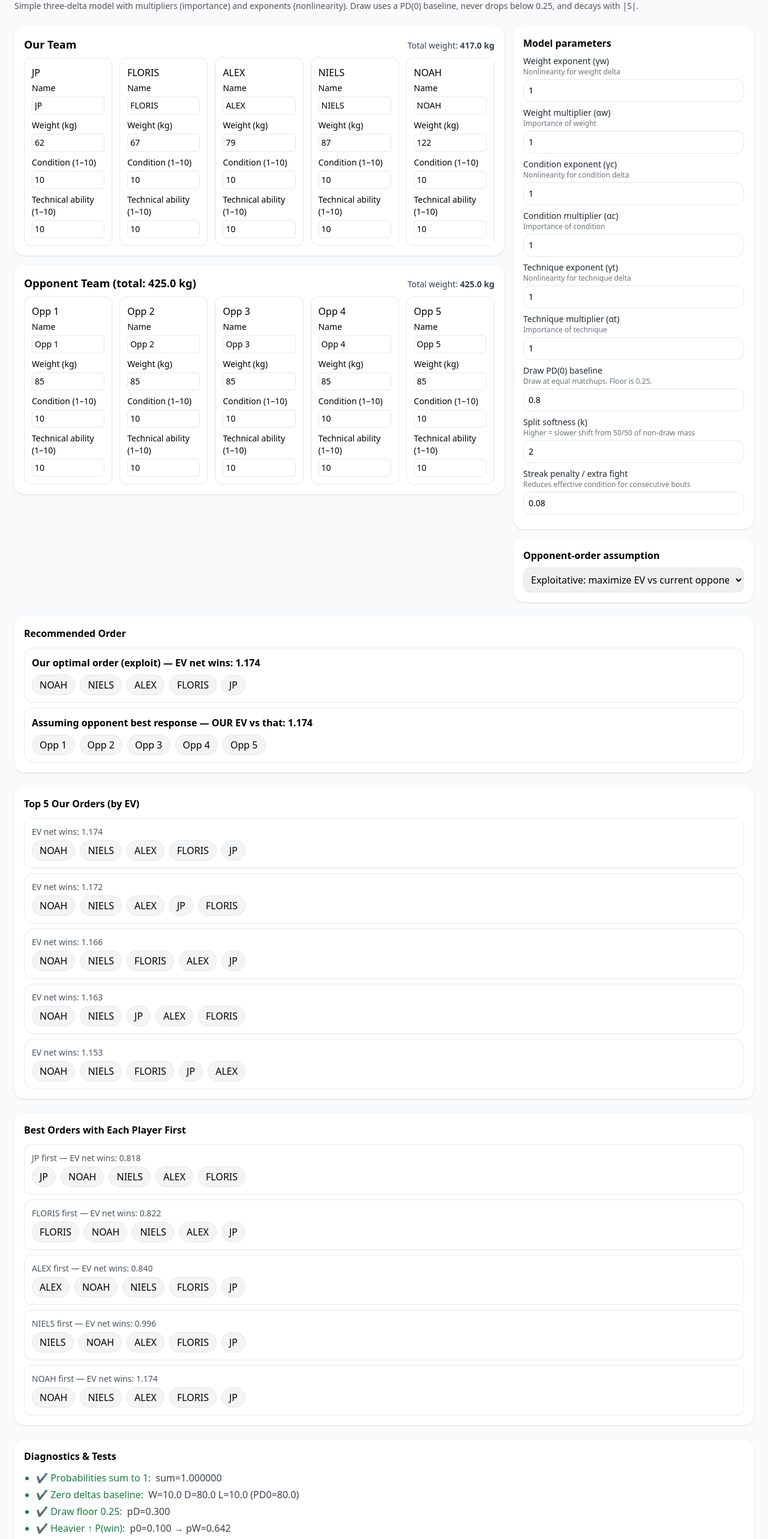
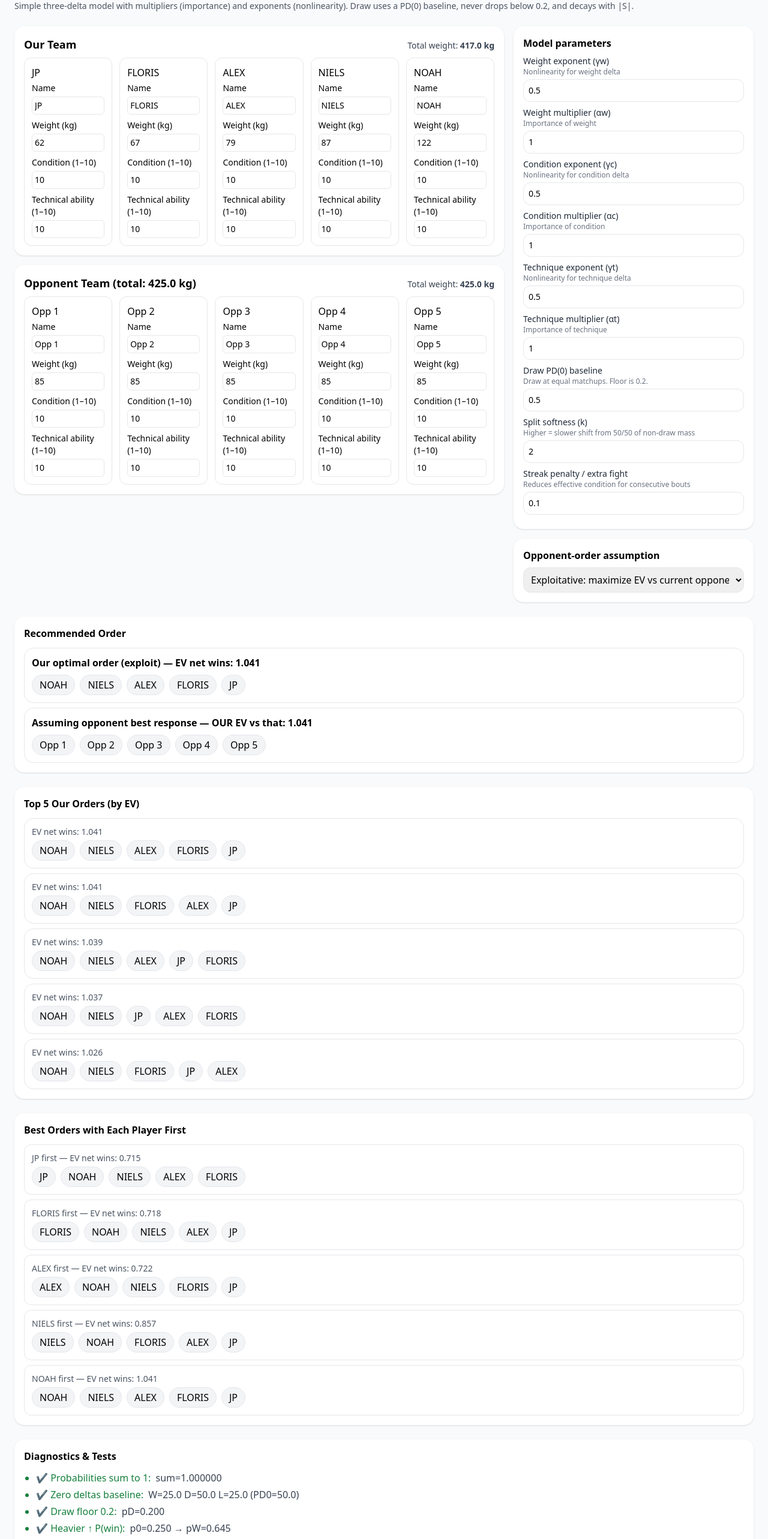
Before and after one commit to JPchomp/quintet-optimizer, a React (Vite) app: page / in a window 1280 px wide. Shown: the part 80-2646 px from the top of the page at 60% size. Built offline with nearby package versions, Linux system fonts and the light colour scheme.

Commit message:
changed initial setup gammas

```diff
--- a/src/App.jsx
+++ b/src/App.jsx
@@ -7,7 +7,7 @@ import React, { useMemo, useState } from "react";
  * Probability model: three deltas (weight, condition, technique).
  * Each delta has its own exponent (nonlinearity) and multiplier (importance).
  * No per-factor scales; the multipliers set relative importance directly.
- * Draw probability PD is bounded with a floor of 0.25 and PD(0) = user-set PD0.
+ * Draw probability PD is bounded with a floor of 0.2 and PD(0) = user-set PD0.
  * PD decays with |S| via a fixed tanh curve (no extra params).
  * Winner-stays fatigue reduces CONDITION only before computing its delta.
  */
@@ -167,9 +167,9 @@ function probabilityModel(a, b, params, streakA = 1, streakB = 1) {
   const S = Sw + Sc + St; // sign favors A when positive
   const A = Math.abs(S);
 
-  // Draw probability: floor 0.25, baseline PD0 at S=0, decay with |S| via tanh
-  const PD0 = clamp(params.drawBase0, 0.25, 0.95); // keep sane
-  const PD = Math.max(0.25, PD0 - 0.5 * Math.tanh(A));
+  // Draw probability: floor 0.2, baseline PD0 at S=0, decay with |S| via tanh
+  const PD0 = clamp(params.drawBase0, 0.2, 0.95); // keep sane
+  const PD = Math.max(0.2, PD0 - 0.5 * Math.tanh(A));
   const M = 1 - PD;
 
   // Split remaining mass with softness k, h in [0, 0.5)
@@ -299,18 +299,18 @@ export default function App() {
   const [oppTeam, setOppTeam] = useState(defaultTeamOthers("Opp"));
 
   // Model knobs — multipliers and exponents only; PD0 for draws; split softness; fatigue
-  const [wGamma, setWGamma] = useState(1.0);
+  const [wGamma, setWGamma] = useState(0.5);
+  const [cGamma, setCGamma] = useState(0.5);
+  const [tGamma, setTGamma] = useState(0.5);
+
+  //
   const [wAlpha, setWAlpha] = useState(1.0);
-
-  const [cGamma, setCGamma] = useState(1.0);
   const [cAlpha, setCAlpha] = useState(1.0);
-
-  const [tGamma, setTGamma] = useState(1.0);
   const [tAlpha, setTAlpha] = useState(1.0);
 
-  const [drawBase0, setDrawBase0] = useState(0.80); // PD(0)
+  const [drawBase0, setDrawBase0] = useState(0.50); // PD(0)
   const [splitK, setSplitK] = useState(2.0);        // softness for win/loss split
-  const [streakPenalty, setStreakPenalty] = useState(0.08); // per extra consecutive fight
+  const [streakPenalty, setStreakPenalty] = useState(0.1); // per extra consecutive fight
   const [mode, setMode] = useState("exploit");
 
   const params = { wGamma, wAlpha, cGamma, cAlpha, tGamma, tAlpha, drawBase0, splitK, streakPenalty };
@@ -409,17 +409,17 @@ export default function App() {
       const a = { weight: 90, condition: 5, tech: 5 };
       const b = { weight: 90, condition: 5, tech: 5 };
       const { pWin, pDraw, pLose } = probabilityModel(a, b, params, 1, 1);
-      const PD0 = clamp(drawBase0, 0.25, 0.95);
+      const PD0 = clamp(drawBase0, 0.2, 0.95);
       const target = (1 - PD0) / 2;
       tests.push({ name: "Zero deltas baseline", passed: Math.abs(pDraw - PD0) < 1e-6 && Math.abs(pWin - target) < 1e-3, info: `W=${(pWin*100).toFixed(1)} D=${(pDraw*100).toFixed(1)} L=${(pLose*100).toFixed(1)} (PD0=${(PD0*100).toFixed(1)})` });
     }
 
-    // Draw never below 0.25
+    // Draw never below 0.2
     {
       const a = { weight: 140, condition: 10, tech: 10 };
       const b = { weight: 60,  condition: 1,  tech: 1 };
       const { pDraw } = probabilityModel(a, b, params, 1, 1);
-      tests.push({ name: "Draw floor 0.25", passed: pDraw >= 0.25 - 1e-9, info: `pD=${pDraw.toFixed(3)}` });
+      tests.push({ name: "Draw floor 0.2", passed: pDraw >= 0.2 - 1e-9, info: `pD=${pDraw.toFixed(3)}` });
     }
 
     // Monotonicity checks
@@ -471,7 +471,7 @@ export default function App() {
     <div className="p-6 max-w-7xl mx-auto space-y-6">
       <h1 className="text-2xl font-bold">Quintet Lineup Optimizer</h1>
       <p className="text-sm text-gray-600">
-        Simple three-delta model with multipliers (importance) and exponents (nonlinearity). Draw uses a PD(0) baseline, never drops below 0.25, and decays with |S|.
+        Simple three-delta model with multipliers (importance) and exponents (nonlinearity). Draw uses a PD(0) baseline, never drops below 0.2, and decays with |S|.
       </p>
 
       <div className="grid grid-cols-1 md:grid-cols-3 gap-4">
@@ -491,7 +491,7 @@ export default function App() {
             <TextInput label="Technique exponent (γt)" value={tGamma} onChange={setTGamma} step={0.1} min={0.5} help="Nonlinearity for technique delta" />
             <TextInput label="Technique multiplier (αt)" value={tAlpha} onChange={setTAlpha} step={0.1} min={0} help="Importance of technique" />
 
-            <TextInput label="Draw PD(0) baseline" value={drawBase0} onChange={setDrawBase0} step={0.01} min={0.25} max={0.95} help="Draw at equal matchups. Floor is 0.25." />
+            <TextInput label="Draw PD(0) baseline" value={drawBase0} onChange={setDrawBase0} step={0.01} min={0.2} max={0.95} help="Draw at equal matchups. Floor is 0.2." />
             <TextInput label="Split softness (k)" value={splitK} onChange={setSplitK} step={0.1} min={0.1} help="Higher = slower shift from 50/50 of non-draw mass" />
             <TextInput label="Streak penalty / extra fight" value={streakPenalty} onChange={setStreakPenalty} step={0.01} min={0} max={0.2} help="Reduces effective condition for consecutive bouts" />
           </div>
@@ -569,7 +569,7 @@ export default function App() {
 
       <div className="text-xs text-gray-500 space-y-1">
         <div><span className="font-semibold">Probability model:</span> S = αw·sign(Δw)|Δw|^γw + αc·sign(Δc)|Δc|^γc + αt·sign(Δt)|Δt|^γt. Positive S favors us.</div>
-        <div>Draw PD = max(0.25, PD(0) − 0.5·tanh(|S|)). Remaining mass splits to win/loss by h = 0.5·|S|/(|S|+k).</div>
+        <div>Draw PD = max(0.2, PD(0) − 0.5·tanh(|S|)). Remaining mass splits to win/loss by h = 0.5·|S|/(|S|+k).</div>
         <div>Fatigue only reduces condition via a linear penalty per consecutive bout, then deltas are recomputed.</div>
       </div>
     </div>
```
